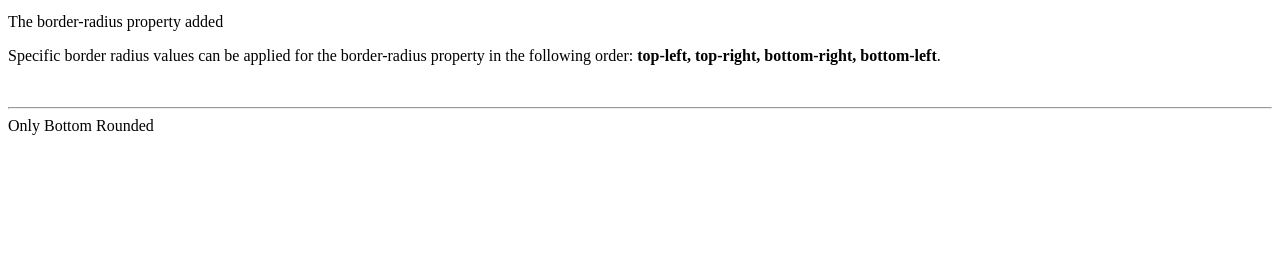
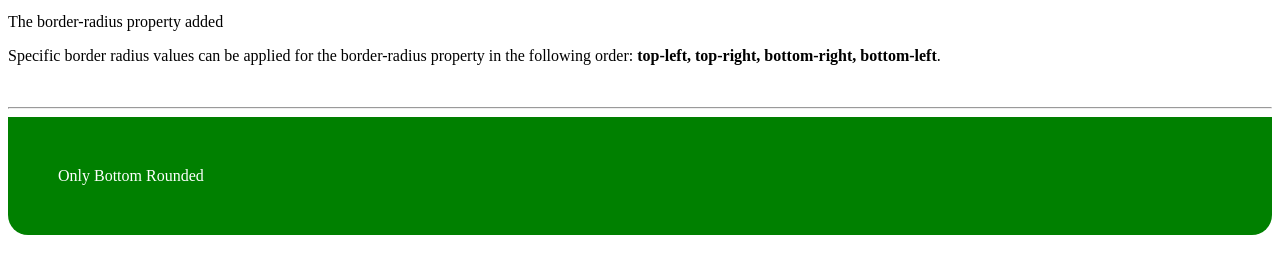
Before and after one commit to jamintowebdev/css-vendor-prefixes, a plain HTML site: page index.html in a window 1280 px wide. Shown: the part 155-428 px from the top of the page. Drawn offline with Linux system fonts and the light colour scheme.

Commit message:
css applied in only bottom rounded class

```diff
--- a/index.html
+++ b/index.html
@@ -18,7 +18,7 @@
     <br>
     <hr>
 
-    <div>
+    <div class="only-bottom-rounded">
         Only Bottom Rounded
     </div>
 </body>
--- a/style.css
+++ b/style.css
@@ -10,3 +10,10 @@
     width: 200px;
     padding: 25px;
 }
+
+.only-bottom-rounded {
+    border-radius: 0 0 20px 20px;
+    background-color: green;
+    color: white;
+    padding: 50px;
+}
```
